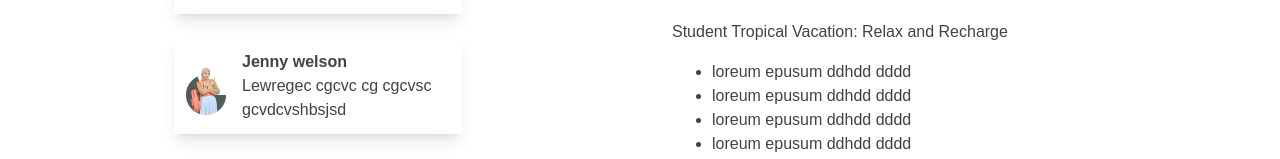
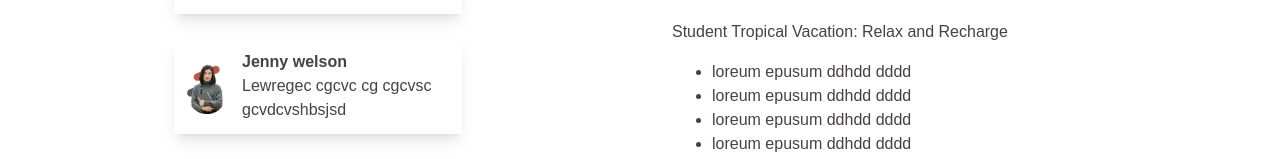
Before and after one commit to Prakash7078/FnaxiomTask, a React app: page / in a window 1280 px wide. Shown: the part 718-877 px from the top of the page. Built offline with nearby package versions, Linux system fonts and the light colour scheme; the HTML template or start-up script is replaced by a standard one.

Commit message:
changes made

```diff
--- a/src/components/About.jsx
+++ b/src/components/About.jsx
@@ -1,5 +1,6 @@
 import React from 'react'
 import mam from '../../public/Group 167.png'
+import image from '../../public/Mask group.png';
 import { Button } from '@material-tailwind/react'
 function About() {
   return (
@@ -13,7 +14,7 @@ function About() {
                 </div>
             </div>
             <div className='flex items-center shadow-lg w-72 gap-4 p-3 '>
-                <img src={mam} className='w-10' alt='image1'/>
+                <img src={image} className='w-10' alt='image1'/>
                 <div>
                   <h1 className='font-bold'>Jenny welson</h1>
                   <p>Lewregec cgcvc cg cgcvsc gcvdcvshbsjsd</p>
--- a/src/components/Categories.jsx
+++ b/src/components/Categories.jsx
@@ -8,22 +8,22 @@ function Categories() {
         {
             name:"Harvard University",
             address:"Cambridge, Massachusetts, UK",
-            image:"../../public/cardimage.png",
+            image:"./cardimage.png",
         },
         {
             name:"Oxford University",
             address:"Oxford, England",
-            image:"../../public/cardimage1.png",
+            image:"./cardimage1.png",
         },
         {
             name:"Standford University",
             address:"Stanford, California",
-            image:"../../public/card-image-2.png",
+            image:"./card-image-2.png",
         },
         {
             name:"Nanyang Technological University",
             address:"Nanyang Ave, Singapura",
-            image:"../../public/card-image-3.png",
+            image:"./card-image-3.png",
         },
     ]
     const [currentPage, setCurrentPage] = useState(1);
--- a/src/components/Testimonials.jsx
+++ b/src/components/Testimonials.jsx
@@ -3,17 +3,17 @@ import React from 'react'
 function Testimonials() {
     const data=[
         {
-            image:"../../public/Group 171.png",
+            image:"./Group 171.png",
             name:"Corey Korsgaard",
             desc:"It is a long established fact that a reader will be distracted by the readable content of a page when looking at its layout.",
         },
         {
-            image:"../../public/Group 167.png",
+            image:"./public/Group 167.png",
             name:"Jakob Aminoff",
             desc:"It is a long established fact that a reader will be distracted by the readable content of a page when looking at its layout.",
         },
         {
-            image:"../../public/Mask group.png",
+            image:"./public/Mask group.png",
             name:"Carla Press",
             desc:"It is a long established fact that a reader will be distracted by the readable content of a page when looking at its layout.",
         }
```
